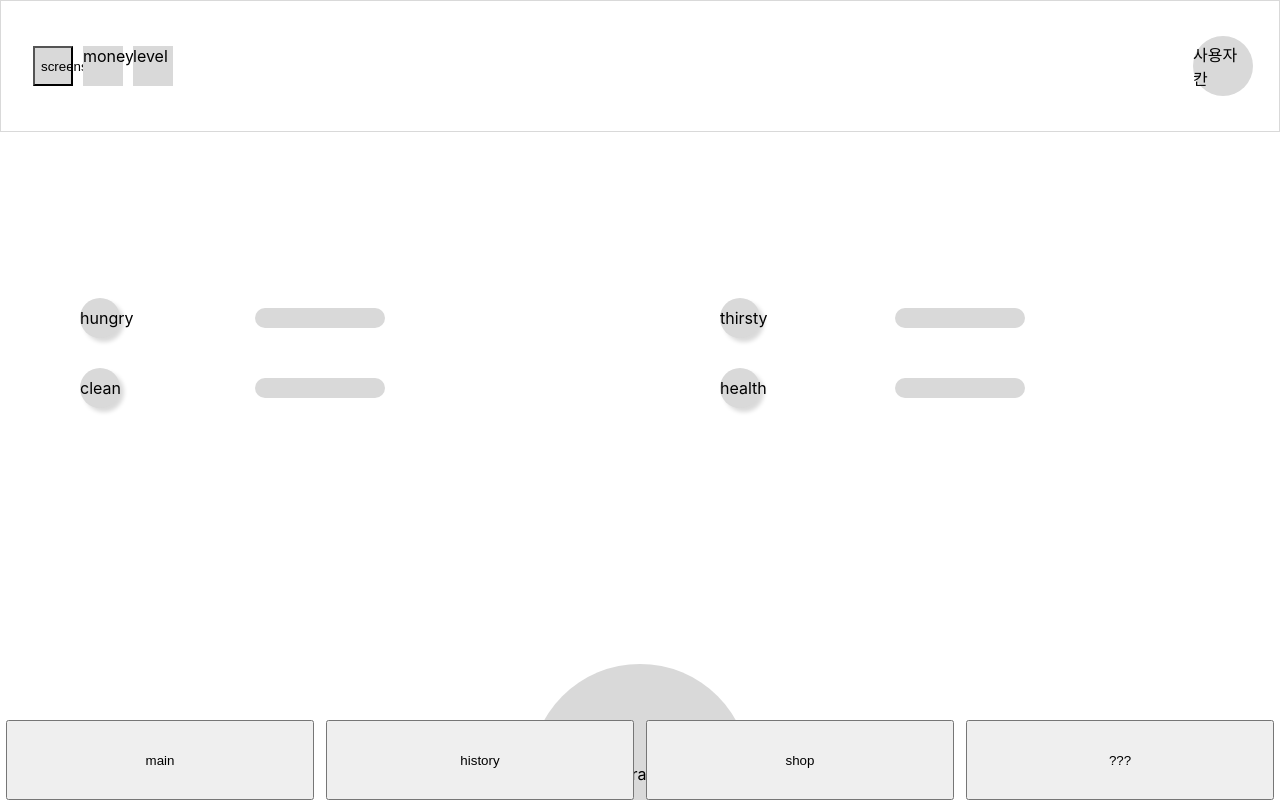
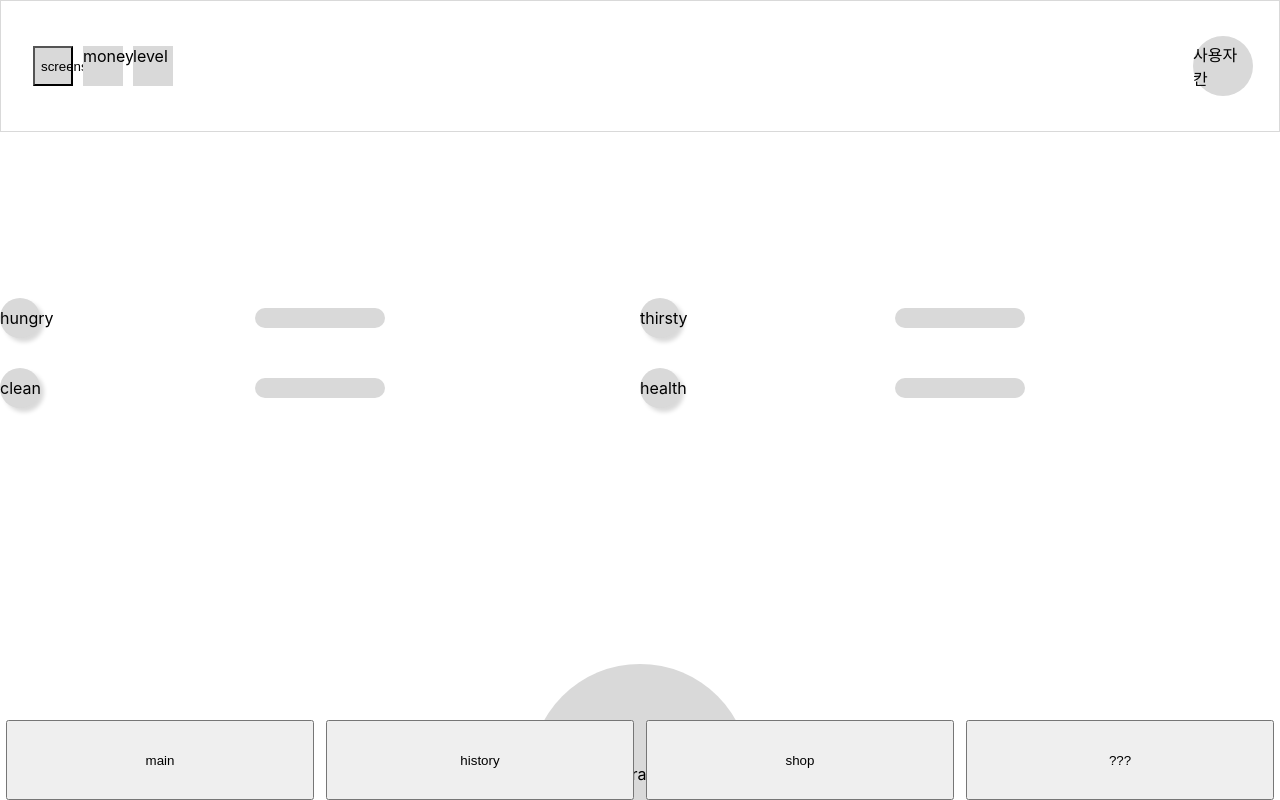
Before and after one commit to wafflestudio/wackathon-temp, a React (Create React App) app in the folder frontend/: page / in a window 1280 px wide. Shown: the top 800 px of the page. Built offline with nearby package versions, Linux system fonts and the light colour scheme.

Commit message:
page template 생성

```diff
--- a/frontend/src/App.tsx
+++ b/frontend/src/App.tsx
@@ -1,11 +1,15 @@
 import React from 'react';
-import MainPage from './components/MainPage';
+import { BrowserRouter, Route, Routes } from 'react-router-dom';
+import MainPage from './components/pages/MainPage';
 
 function App() {
   return (
-    <div>
-      <MainPage />
-    </div>
+    <BrowserRouter>
+      <Routes>
+        <Route path='/' element={<MainPage />} />
+        <Route path='/history'></Route>
+      </Routes>
+    </BrowserRouter>
   );
 }
 
--- a/frontend/src/components/MainPage.tsx
+++ /dev/null
@@ -1,18 +0,0 @@
-import React from 'react';
-import Character from './character/character';
-import ActionButtons from './actionButtons/actionButtons';
-import Nav from './nav/nav';
-import UserContainer from './user/userContainer';
-import StatusContainer from './status/statusContainer';
-import styles from './MainPage.module.scss';
-export default function MainPage() {
-  return (
-    <div className={styles.main}>
-      <UserContainer></UserContainer>
-      <StatusContainer></StatusContainer>
-      <Character></Character>
-      <ActionButtons></ActionButtons>
-      <Nav></Nav>
-    </div>
-  );
-}
--- a/frontend/src/components/MainPage.module.scss
+++ b/frontend/src/components/pageTemplate.module.scss
@@ -1,4 +1,4 @@
-.main {
+.default {
   display: flex;
   flex-direction: column;
 }
--- /dev/null
+++ b/frontend/src/components/pageTemplate.tsx
@@ -0,0 +1,19 @@
+import React from 'react';
+import UserContainer from './user/userContainer';
+import StatusContainer from './status/statusContainer';
+import Nav from './nav/nav';
+import styles from './pageTemplate.module.scss';
+
+export default function PageTemplate({
+  children,
+}: {
+  children?: React.ReactNode;
+}) {
+  return (
+    <div className={styles.default}>
+      <UserContainer></UserContainer>
+      <div>{children}</div>
+      <Nav></Nav>
+    </div>
+  );
+}
--- /dev/null
+++ b/frontend/src/components/pages/MainPage.tsx
@@ -0,0 +1,14 @@
+import React from 'react';
+import Character from '../character/character';
+import ActionButtons from '../actionButtons/actionButtons';
+import StatusContainer from '../status/statusContainer';
+import PageTemplate from '../pageTemplate';
+export default function MainPage() {
+  return (
+    <PageTemplate>
+      <StatusContainer></StatusContainer>
+      <Character></Character>
+      <ActionButtons></ActionButtons>
+    </PageTemplate>
+  );
+}
--- a/frontend/src/components/status/status.tsx
+++ b/frontend/src/components/status/status.tsx
@@ -7,13 +7,13 @@ type ItemType = {
 };
 
 export default function Status({ item }: ItemType) {
-  const dynamicLeft = 80;
+  const [position, setPosition] = useState<number>(0);
 
   return (
     <div className={styles.container}>
       {/* <div className={styles.name}>{item.name}</div> */}
       <div className={styles.total}></div>
-      <div className={styles.current} style={{ left: `${dynamicLeft}px` }}>
+      <div className={styles.current} style={{ left: `${position}px` }}>
         {item.name}
       </div>
     </div>
```
